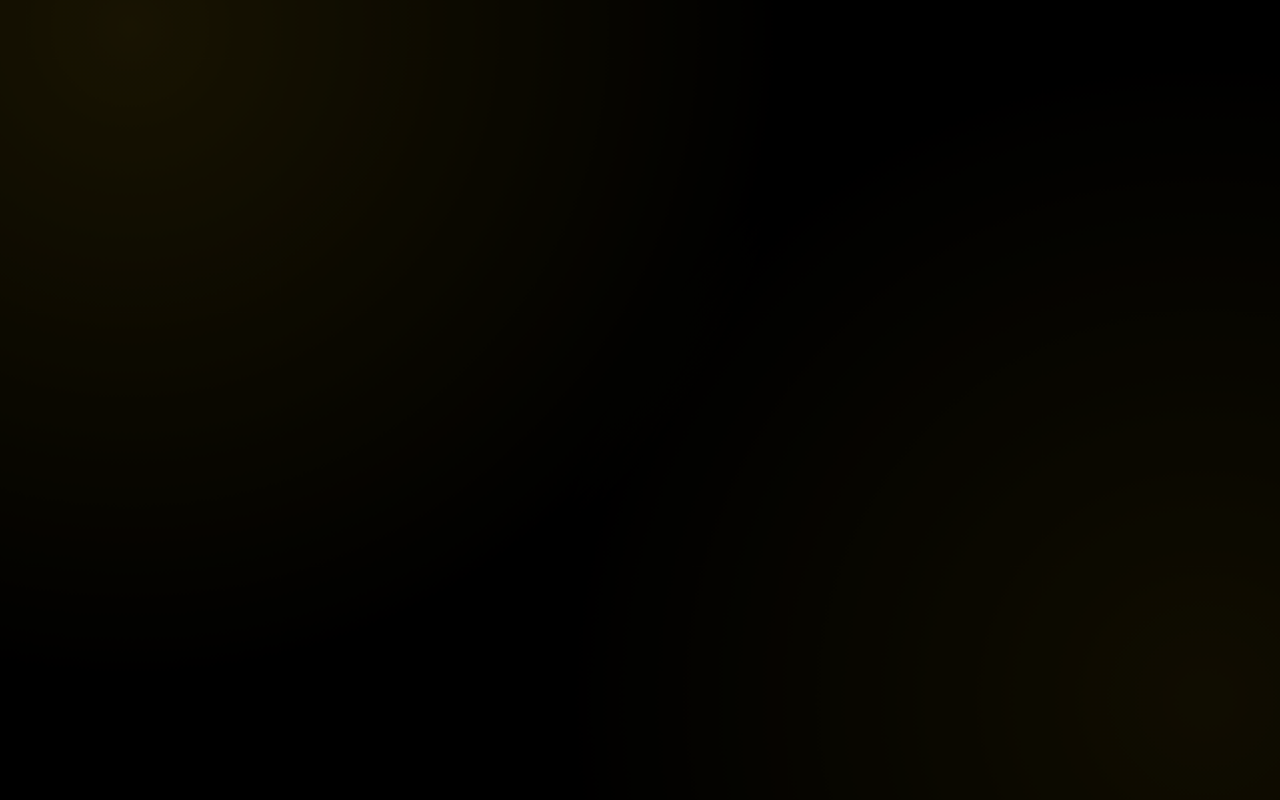
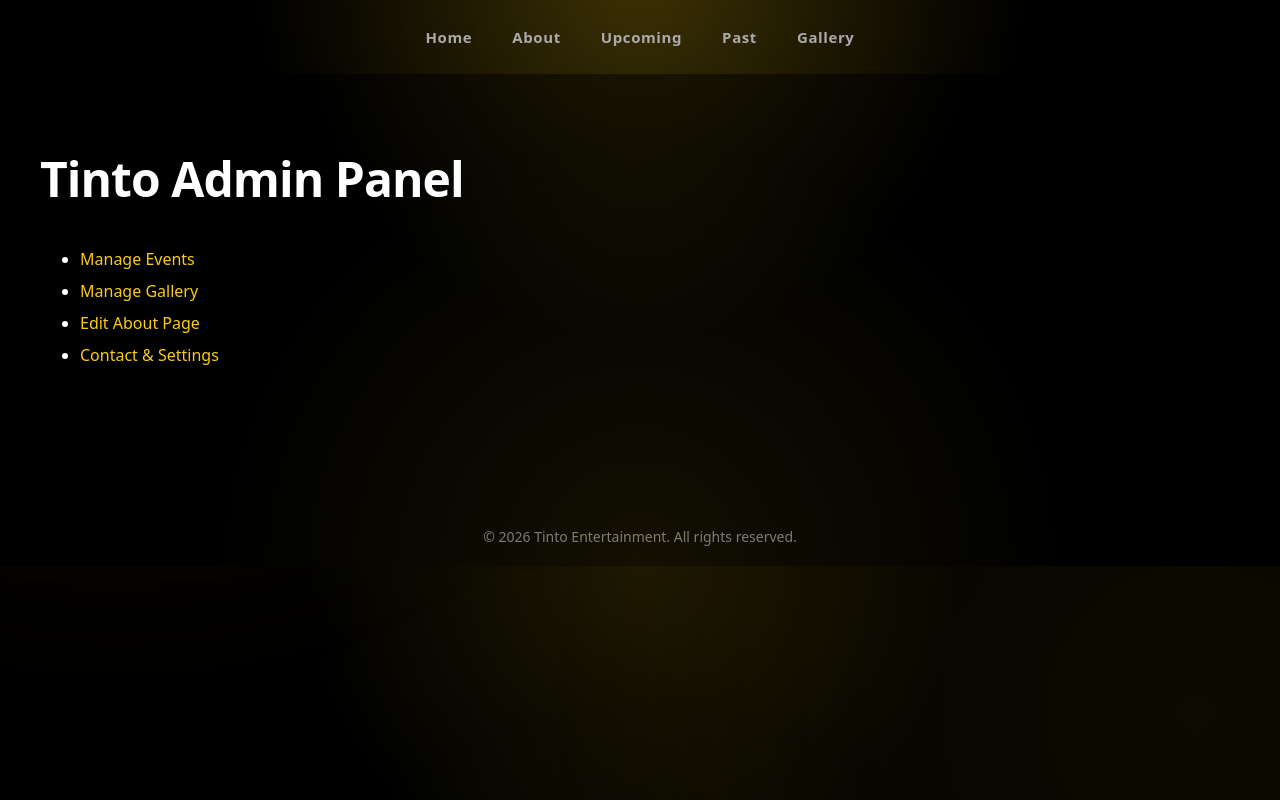
Before and after one commit to phunnyreddy2534-create/tinto-entertainment-website, a Next.js app: page /admin/dashboard in a window 1280 px wide. Before the commit this address had no page. Built offline with nearby package versions, Linux system fonts and the light colour scheme.

Commit message:
Update page.tsx

```diff
--- a/app/admin/dashboard/page.tsx
+++ b/app/admin/dashboard/page.tsx
@@ -1,20 +1,15 @@
-import { redirect } from "next/navigation";
+export const dynamic = "force-dynamic";
 
-export default function Dashboard({ searchParams }: { searchParams: any }) {
-  const token = searchParams?.token;
-
-  if (!token) {
-    redirect("/admin/login");
-  }
-
+export default function Dashboard() {
   return (
     <div style={{ padding: 40 }}>
-      <h1>Admin Panel</h1>
-      <ul>
+      <h1>Tinto Admin Panel</h1>
+
+      <ul style={{ marginTop: 20, lineHeight: "2em" }}>
         <li><a href="/admin/events">Manage Events</a></li>
-        <li><a href="/admin/gallery">Gallery</a></li>
-        <li><a href="/admin/about">About Page</a></li>
-        <li><a href="/admin/settings">Settings</a></li>
+        <li><a href="/admin/gallery">Manage Gallery</a></li>
+        <li><a href="/admin/about">Edit About Page</a></li>
+        <li><a href="/admin/settings">Contact & Settings</a></li>
       </ul>
     </div>
   );
```
